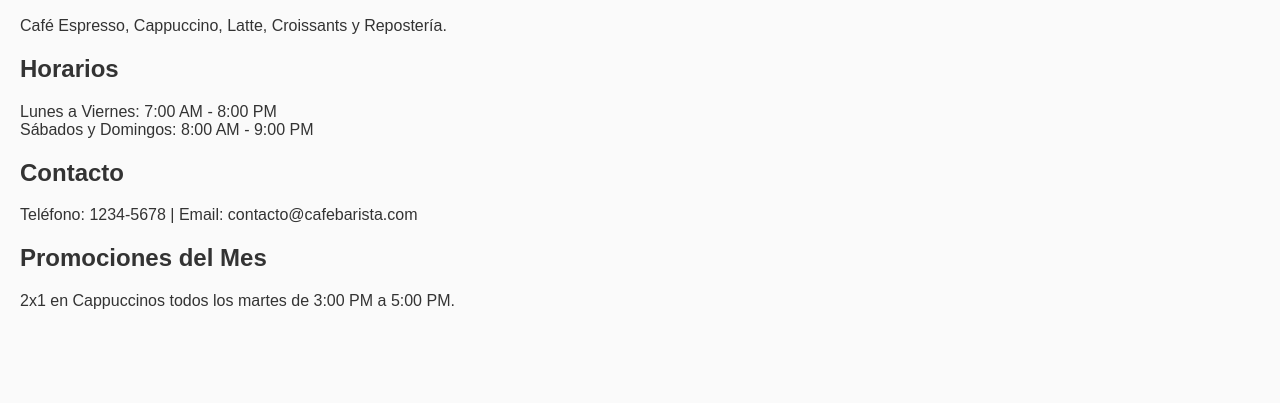
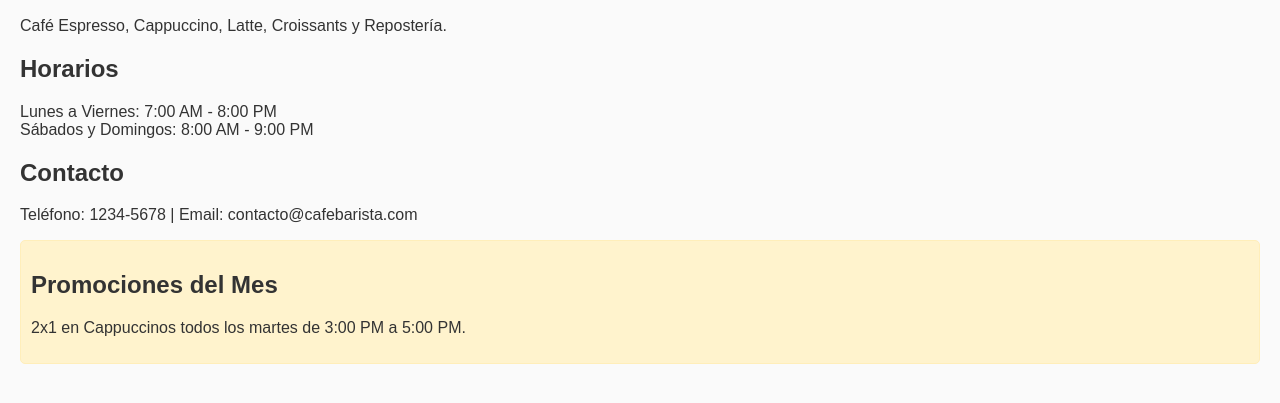
Before and after one commit to MartaCoy/Cafe-Barista, a plain HTML site: page index.html in a window 1280 px wide. Shown: the part 111-514 px from the top of the page. Drawn offline with Linux system fonts and the light colour scheme.

Commit message:
style: agrega estilos visuales a la seccion de promociones

```diff
--- a/estilos.css
+++ b/estilos.css
@@ -8,3 +8,10 @@ header {
     text-align: center;
     color: #4a2c11;
 }
+
+#promociones {
+    background-color: #fff3cd;
+    padding: 10px;
+    border-radius: 5px;
+    border: 1px solid #ffeeba;
+}
```
